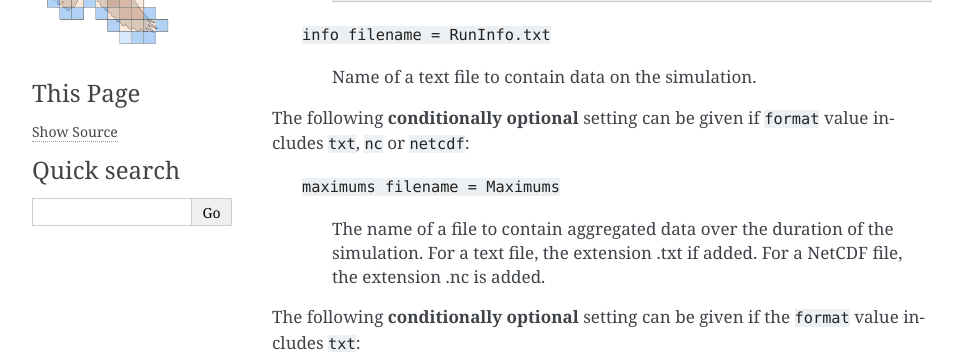
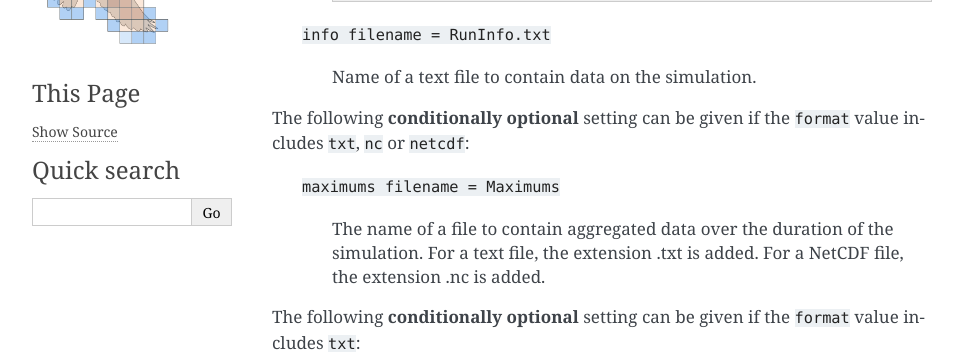
Before and after one commit to jakelangham/kestrel, a Sphinx documentation site: the page built from docs/source/settings_and_parameters/output.rst, in a window 1280 px wide and 900 px high, scrolled down 1039 px. Shown: the part 154-506 px from the top of the window, without its empty margins (148-1111 px from the left). Built offline with Sphinx 7.4.7, drawn with Linux system fonts in a browser that asks for light colours.

Commit message:
Small typo corrections to output.rst

```diff
--- a/docs/source/settings_and_parameters/output.rst
+++ b/docs/source/settings_and_parameters/output.rst
@@ -51,12 +51,12 @@ The **optional** settings of the output block are:
 
         Name of a text file to contain data on the simulation.
 
-The following **conditionally optional** setting can be given if :code:`format` value includes :code:`txt`, :code:`nc` or :code:`netcdf`:
+The following **conditionally optional** setting can be given if the :code:`format` value includes :code:`txt`, :code:`nc` or :code:`netcdf`:
 
     :code:`maximums filename = Maximums`
 
         The name of a file to contain aggregated data over the duration of the simulation.
-        For a text file, the extension .txt if added.
+        For a text file, the extension .txt is added.
         For a NetCDF file, the extension .nc is added.
 
 The following **conditionally optional** setting can be given if the :code:`format` value includes :code:`txt`:
```
